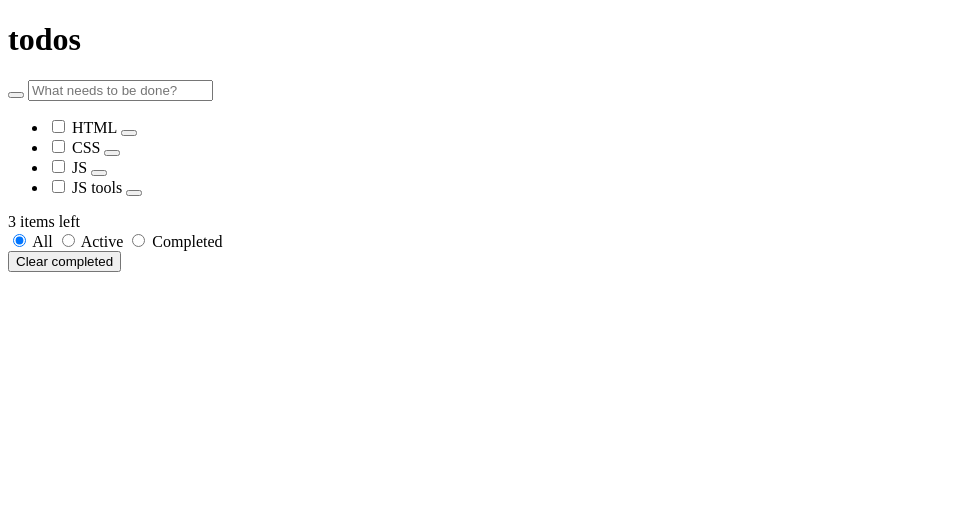
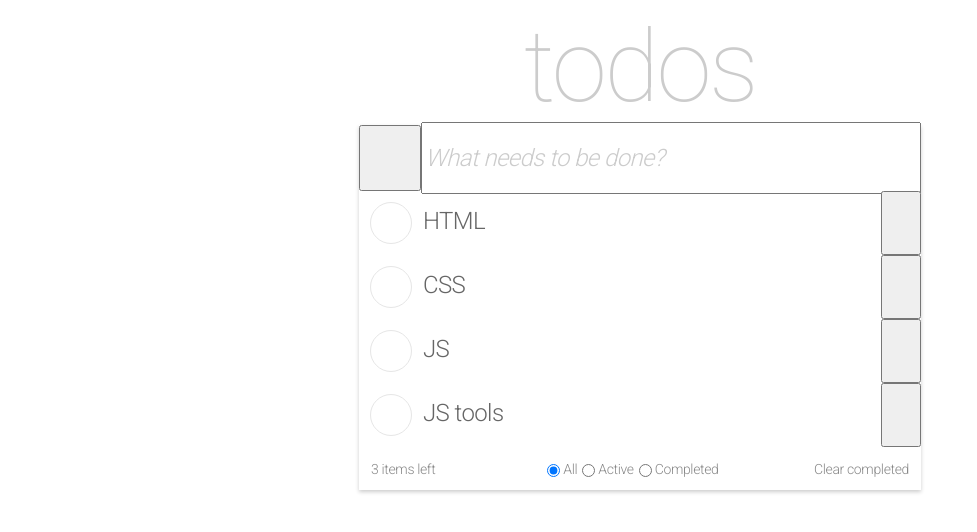
Before and after one commit to ok-technopolis-2020/Popok_Artem, a plain HTML site: page index.html in a window 1280 px wide. Shown: the whole page, without its empty margins (0-977 px from the left). Drawn offline with Linux system fonts and the light colour scheme.

Commit message:
Add basic flex layout and set fonts

```diff
--- a/index.html
+++ b/index.html
@@ -4,6 +4,7 @@
     <head>
         <meta charset="UTF-8">
         <title>todo</title>
+        <link rel="stylesheet" href="res/css/index.css">
     </head>
 
     <body>
@@ -12,11 +13,11 @@
                 <h1>todos</h1>
             </header>
             <main>
-                <section role="toolbar" aria-label="Adding tasks and bulk-marking as done">
+                <section class="upper-toolbar" role="toolbar" aria-label="Adding tasks and bulk-marking as done">
                     <button aria-label="Mark all tasks as done"></button>
                     <input type="text" placeholder="What needs to be done?" role="combobox" aria-label="Add new task">
                 </section>
-                <ul aria-label="List of tasks">
+                <ul class="tasks-list" aria-label="List of tasks">
                     <li aria-label="HTML task">
                         <input type="checkbox" name="tasks" id="task1" aria-label="Mark as done">
                         <label for="task1">HTML</label>
@@ -39,8 +40,8 @@
                     </li>
                 </ul>
                 <footer role="toolbar" aria-label="Filtering and misc">
-                    <div role="contentinfo" aria-label="Tasks left to do">3 items left</div>
-                    <div aria-label="Tasks filters" role="radiogroup">
+                    <div class="tasks-left-status-bar" role="contentinfo" aria-label="Tasks left to do">3 items left</div>
+                    <div class="filter-tool" aria-label="Tasks filters" role="radiogroup">
                         <input type="radio" id="all" name="tasks-filters" aria-label="Show all tasks" checked>
                         <label for="all">All</label>
 
--- /dev/null
+++ b/res/css/index.css
@@ -0,0 +1,166 @@
+@import url('https://fonts.googleapis.com/css2?family=Roboto:wght@100&display=swap');
+@import url('https://fonts.googleapis.com/css2?family=Roboto:wght@300&display=swap');
+
+/* text decoration */
+
+header h1 {
+    font-family: Roboto;
+    font-size: 100px;
+    font-style: normal;
+    font-weight: 200;
+    letter-spacing: -2.5px;
+    color: #ccc;
+    text-align: center;
+    margin: 0;
+}
+
+.upper-toolbar input[type=text]::placeholder,
+.upper-toolbar input[type=text],
+main .tasks-list input+label {
+    font-family: Roboto;
+    font-size: 24px;
+    font-style: normal;
+    font-weight: 300;
+    letter-spacing: -0.6px;
+    color: #ccc;
+}
+
+.upper-toolbar input[type=text]::placeholder {
+    opacity: 1;
+    font-style: italic;
+}
+
+main .tasks-list input+label,
+.upper-toolbar input[type=text] {
+    color: #666;
+}
+
+main .tasks-list input[type=checkbox]:checked+label {
+    color: #ccc;
+    text-decoration-line: line-through;
+}
+
+footer input+label,
+footer input,
+footer button,
+footer .tasks-left-status-bar {
+    font-family: Roboto;
+    font-size: 14px;
+    font-style: normal;
+    font-weight: 300;
+    letter-spacing: -0.35px;
+    color: #888;
+}
+
+/* app container */
+
+.todo-app {
+    width: 562px;
+    margin: 0 auto;
+}
+
+main {
+    box-shadow: 0px 2px 4px rgba(0, 0, 0, 0.2);
+}
+
+/* upper toolbar */
+
+.upper-toolbar {
+    height: 66px;
+    display: flex;
+    align-items: center;
+    flex-wrap: nowrap;
+}
+
+.upper-toolbar input[type=text] {
+    width: 100%;
+    height: 100%;
+}
+
+.upper-toolbar button {
+    min-width: 62px;
+    height: 100%;
+}
+
+/* tasks list */
+
+main .tasks-list {
+    margin: 0;
+    padding: 0;
+}
+
+main .tasks-list li {
+    height: 64px;
+    display: flex;
+    flex-wrap: nowrap;
+    align-items: center;
+}
+
+main .tasks-list input[type=checkbox]+label {
+    width: 100%;
+}
+
+main .tasks-list button {
+    width: 42px;
+}
+
+main .tasks-list button {
+    height: 100%;
+}
+
+/* custom checkboxes */
+
+main .tasks-list input[type=checkbox] {
+    position: absolute;
+    opacity: 0;
+}
+
+main .tasks-list input[type=checkbox]+label::before {
+    content: '';
+    display: inline-block;
+    width: 40px;
+    height: 40px;
+    margin-left: 11px;
+    margin-right: 11px;
+    border-radius: 50%;
+    border: 1px solid #E6E6E6;
+    background-color: #FFF;
+    vertical-align: middle;
+}
+
+main .tasks-list input[type=checkbox]:checked+label::before {
+    background-color: #5DC2AF;
+}
+
+/* footer toolbar */
+
+footer {
+    height: 43px;
+    display: flex;
+    flex-wrap: nowrap;
+    align-items: center;
+}
+
+footer .tasks-left-status-bar {
+    width: 116px;
+    margin-left: 12px;
+}
+
+footer button {
+    width: 107px;
+    border: none;
+    white-space: nowrap;
+    margin: 0;
+    padding: 0;
+    background-color: transparent;
+    margin-right: 12px;
+}
+
+footer .filter-tool {
+    height: 100%;
+    width: 100%;
+    display: flex;
+    flex-wrap: nowrap;
+    align-items: center;
+    justify-content: center;
+}
```
